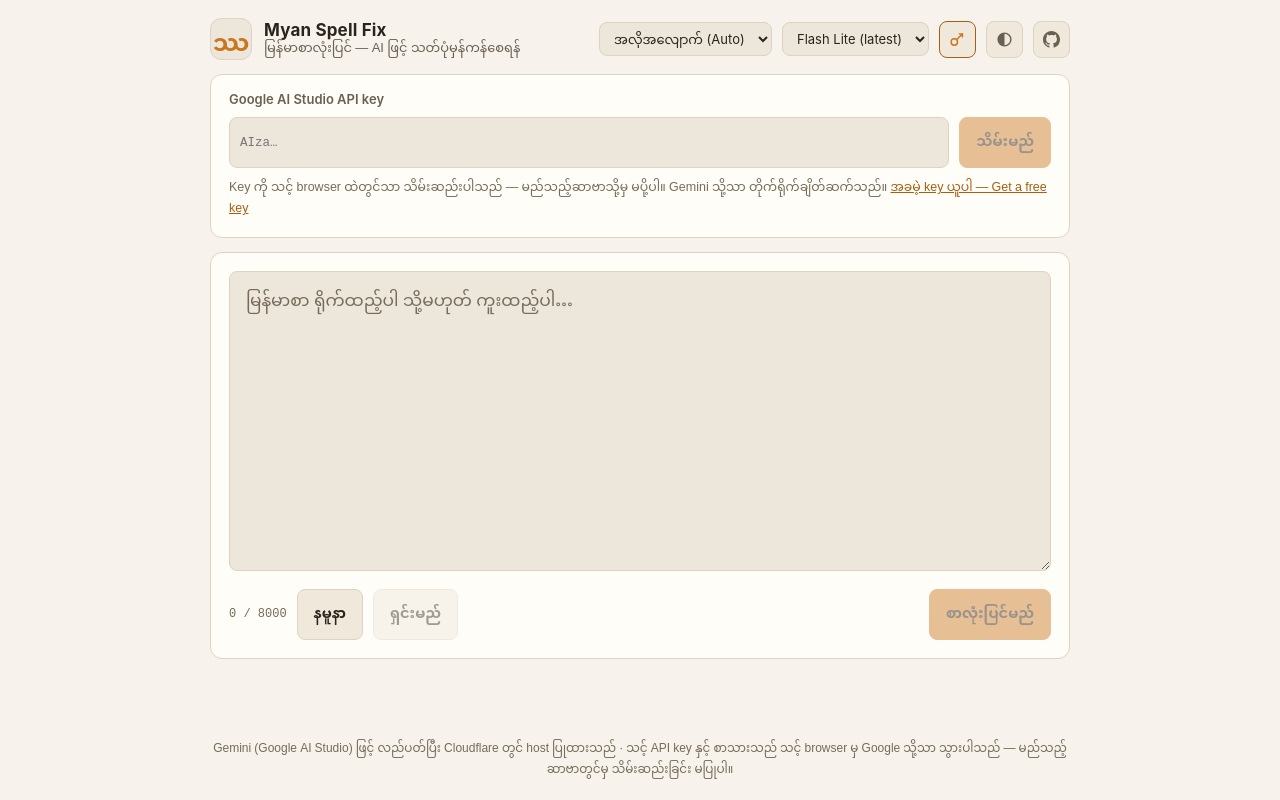
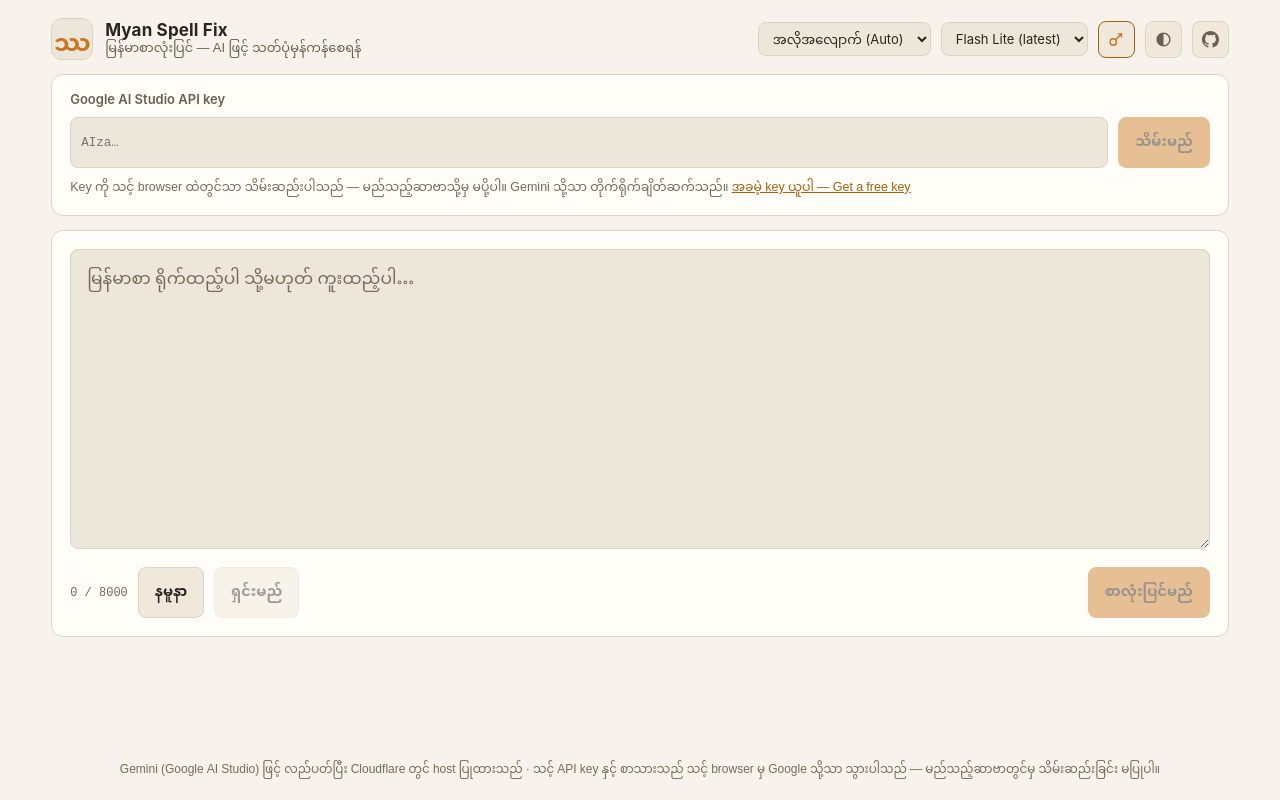
Before and after one commit to pndaza/myan-spell-fix, a Svelte app: page / in a window 1280 px wide. Built offline with nearby package versions, Linux system fonts and the light colour scheme; a web font is replaced by a local one.

Commit message:
Layout: full-width fluid shell instead of 900px column

```diff
--- a/src/app.css
+++ b/src/app.css
@@ -110,14 +110,14 @@ input:focus {
 
 /* ── shell ─────────────────────────────────────────────────────────── */
 
+/* full-bleed shell: the app stretches to the viewport with proportional
+   gutters — no centered column (matches just-ocr's full-width shell) */
 .app {
   min-height: 100vh;
   display: flex;
   flex-direction: column;
-  max-width: 900px;
-  margin: 0 auto;
-  padding: 0 20px;
   width: 100%;
+  padding: 0 clamp(20px, 4vw, 56px);
 }
 
 .top {
```
